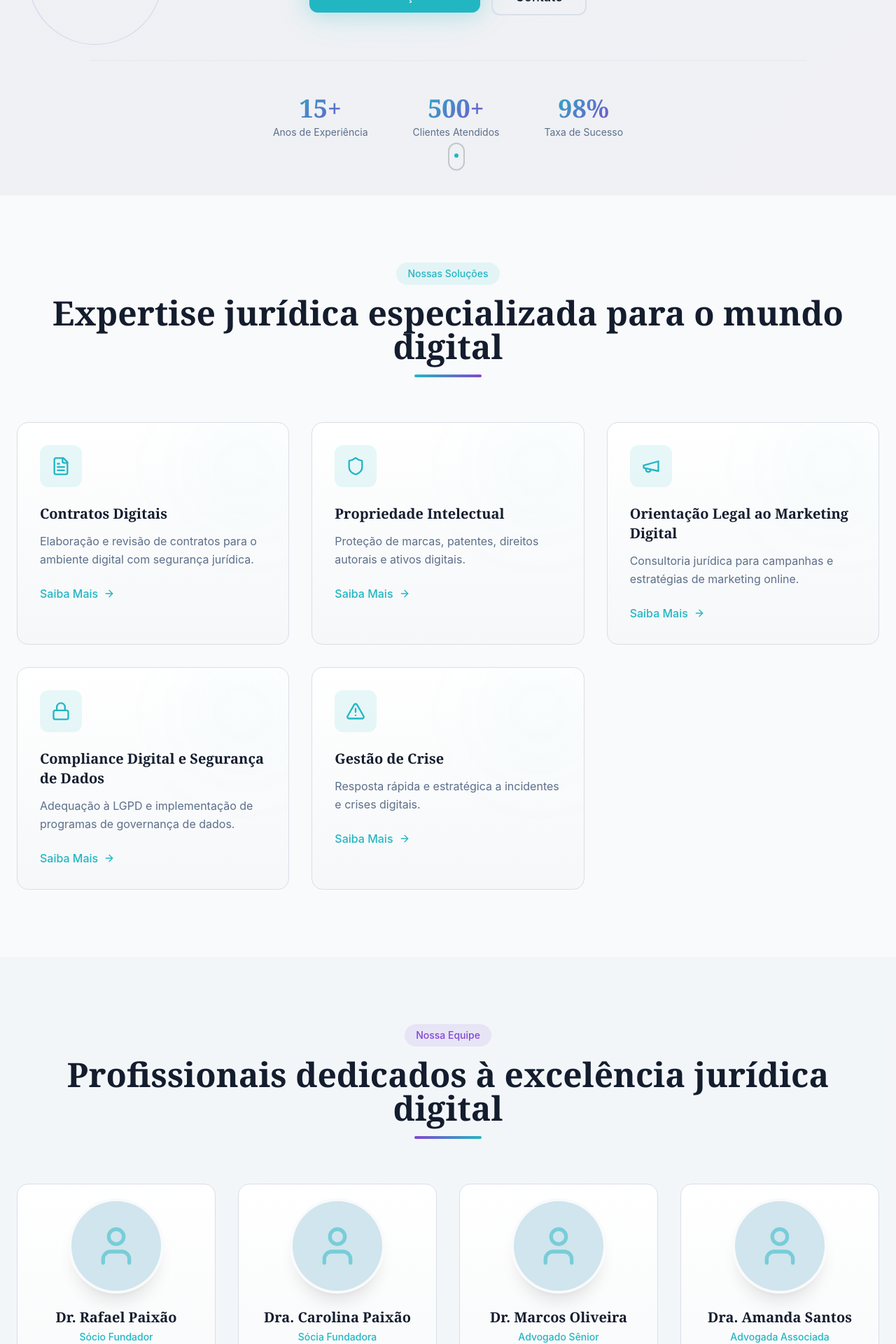
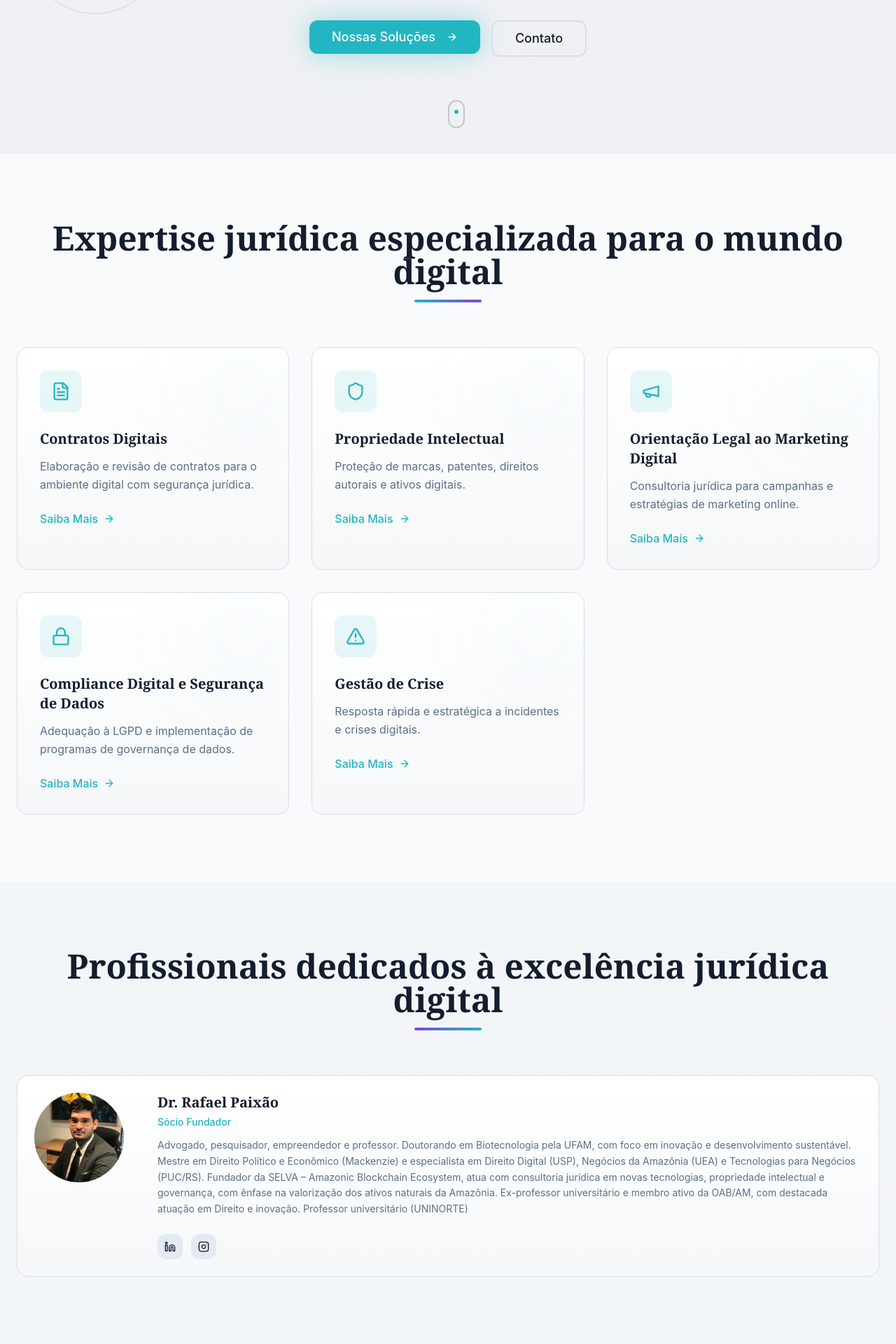
Before and after one commit to timoteobentes/paixao-paixao, a React (Vite) app: page / in a window 1280 px wide. Shown: the part 580-2500 px from the top of the page at 70% size. Built offline with nearby package versions, Linux system fonts and the light colour scheme.

Commit message:
feat: ajuste de time

```diff
--- a/src/components/Hero.tsx
+++ b/src/components/Hero.tsx
@@ -104,28 +104,6 @@ export const Hero = () => {
             </Button>
           </motion.div>
 
-          {/* Trust Indicators */}
-          <motion.div
-            initial={{ opacity: 0, y: 20 }}
-            animate={{ opacity: 1, y: 0 }}
-            transition={{ duration: 0.6, delay: 0.7 }}
-            className="mt-16 pt-12 border-t border-border/50"
-          >
-            <div className="flex flex-wrap justify-center gap-8 md:gap-16">
-              <div className="text-center">
-                <div className="text-3xl md:text-4xl font-serif font-bold text-gradient">15+</div>
-                <div className="text-sm text-muted-foreground mt-1">Anos de Experiência</div>
-              </div>
-              <div className="text-center">
-                <div className="text-3xl md:text-4xl font-serif font-bold text-gradient">500+</div>
-                <div className="text-sm text-muted-foreground mt-1">Clientes Atendidos</div>
-              </div>
-              <div className="text-center">
-                <div className="text-3xl md:text-4xl font-serif font-bold text-gradient">98%</div>
-                <div className="text-sm text-muted-foreground mt-1">Taxa de Sucesso</div>
-              </div>
-            </div>
-          </motion.div>
         </motion.div>
       </div>
 
--- a/src/components/ServicesSection.tsx
+++ b/src/components/ServicesSection.tsx
@@ -17,9 +17,6 @@ export const ServicesSection = () => {
           transition={{ duration: 0.6 }}
           className="text-center mb-16"
         >
-          <span className="inline-block px-4 py-1.5 rounded-full bg-accent/10 text-accent text-sm font-medium mb-4">
-            {t.services.title}
-          </span>
           <h2 className="text-3xl md:text-4xl lg:text-5xl font-serif font-bold text-foreground mb-4">
             {t.services.subtitle}
           </h2>
--- a/src/components/TeamCard.tsx
+++ b/src/components/TeamCard.tsx
@@ -19,22 +19,19 @@ export const TeamCard = ({ member, index }: TeamCardProps) => {
       transition={{ duration: 0.6, delay: index * 0.1 }}
     >
       <motion.div
-        className="group relative card-gradient rounded-2xl p-6 border border-border hover:border-accent/50 transition-all duration-500 text-center"
+        className="group relative card-gradient rounded-2xl p-6 border border-border hover:border-accent/50 transition-all duration-500 text-center flex"
         whileHover={{ y: -8 }}
         transition={{ type: 'spring', stiffness: 300 }}
       >
         {/* Avatar */}
-        <div className="relative mb-6 mx-auto">
-          <div className="w-32 h-32 mx-auto rounded-full bg-secondary overflow-hidden ring-4 ring-background shadow-xl group-hover:ring-accent/30 transition-all">
-            <div className="w-full h-full flex items-center justify-center bg-accent/10">
-              <User className="w-16 h-16 text-accent/50" />
-            </div>
-          </div>
+        <div className="relative flex-shrink-0">
+          <img src={member.image} alt={member.name} className="w-32 h-32 rounded-full object-cover" />
           {/* Glow effect */}
-          <div className="absolute inset-0 rounded-full bg-accent/20 blur-2xl opacity-0 group-hover:opacity-100 transition-opacity" />
+          {/* <div className="absolute inset-0 rounded-full bg-accent/20 blur-2xl opacity-0 group-hover:opacity-100 transition-opacity" /> */}
         </div>
 
         {/* Info */}
+        <div className="flex-1 text-start ml-12">
           <h3 className="text-xl font-serif font-semibold text-foreground mb-1">
             {member.name}
           </h3>
@@ -45,8 +42,7 @@ export const TeamCard = ({ member, index }: TeamCardProps) => {
             {member.bio[language]}
           </p>
 
-        {/* Social Links */}
-        <div className="flex justify-center gap-3">
+          <div className="flex items-start justify-start gap-3">
             {member.linkedin && (
               <motion.a
                 href={member.linkedin}
@@ -72,6 +68,7 @@ export const TeamCard = ({ member, index }: TeamCardProps) => {
               </motion.a>
             )}
           </div>
+        </div>
       </motion.div>
     </motion.div>
   );
--- a/src/components/TeamSection.tsx
+++ b/src/components/TeamSection.tsx
@@ -17,9 +17,6 @@ export const TeamSection = () => {
           transition={{ duration: 0.6 }}
           className="text-center mb-16"
         >
-          <span className="inline-block px-4 py-1.5 rounded-full bg-purple/10 text-purple text-sm font-medium mb-4">
-            {t.team.title}
-          </span>
           <h2 className="text-3xl md:text-4xl lg:text-5xl font-serif font-bold text-foreground mb-4">
             {t.team.subtitle}
           </h2>
@@ -27,7 +24,7 @@ export const TeamSection = () => {
         </motion.div>
 
         {/* Team Grid */}
-        <div className="grid grid-cols-1 sm:grid-cols-2 lg:grid-cols-4 gap-8">
+        <div className="grid grid-cols-1">
           {teamMembers.map((member, index) => (
             <TeamCard key={member.id} member={member} index={index} />
           ))}
--- a/src/data/team.ts
+++ b/src/data/team.ts
@@ -23,55 +23,11 @@ export const teamMembers: TeamMember[] = [
       en: 'Founding Partner',
     },
     bio: {
-      pt: 'Especialista em Direito Digital com mais de 15 anos de experiência. Mestre em Proteção de Dados pela USP.',
-      en: 'Digital Law specialist with over 15 years of experience. Master in Data Protection from USP.',
+      pt: 'Advogado, pesquisador, empreendedor e professor. Doutorando em Biotecnologia pela UFAM, com foco em inovação e desenvolvimento sustentável. Mestre em Direito Político e Econômico (Mackenzie) e especialista em Direito Digital (USP), Negócios da Amazônia (UEA) e Tecnologias para Negócios (PUC/RS). Fundador da SELVA – Amazonic Blockchain Ecosystem, atua com consultoria jurídica em novas tecnologias, propriedade intelectual e governança, com ênfase na valorização dos ativos naturais da Amazônia. Ex-professor universitário e membro ativo da OAB/AM, com destacada atuação em Direito e inovação. Professor universitário (UNINORTE)',
+      en: "Lawyer, researcher, entrepreneur, and professor. PhD candidate in Biotechnology at UFAM, focusing on innovation and sustainable development. Master's degree in Political and Economic Law (Mackenzie) and specialist in Digital Law (USP), Amazonian Business (UEA), and Technologies for Business (PUC/RS). Founder of SELVA – Amazonian Blockchain Ecosystem, he works as a legal consultant in new technologies, intellectual property, and governance, with an emphasis on valuing the natural assets of the Amazon. Former university professor and active member of the OAB/AM (Brazilian Bar Association, Amazonas chapter), with a distinguished career in Law and innovation. University professor (UNINORTE).",
     },
-    image: '/placeholder.svg',
+    image: '/rafael-paixao.png',
     linkedin: 'https://linkedin.com',
     instagram: 'https://instagram.com',
-  },
-  {
-    id: '2',
-    name: 'Dra. Carolina Paixão',
-    role: {
-      pt: 'Sócia Fundadora',
-      en: 'Founding Partner',
-    },
-    bio: {
-      pt: 'Especialista em Propriedade Intelectual e Contratos Digitais. Doutora em Direito pela PUC-SP.',
-      en: 'Specialist in Intellectual Property and Digital Contracts. PhD in Law from PUC-SP.',
-    },
-    image: '/placeholder.svg',
-    linkedin: 'https://linkedin.com',
-    instagram: 'https://instagram.com',
-  },
-  {
-    id: '3',
-    name: 'Dr. Marcos Oliveira',
-    role: {
-      pt: 'Advogado Sênior',
-      en: 'Senior Associate',
-    },
-    bio: {
-      pt: 'Especialista em Compliance Digital e LGPD. Certificado em Data Privacy pela IAPP.',
-      en: 'Specialist in Digital Compliance and LGPD. Certified in Data Privacy by IAPP.',
-    },
-    image: '/placeholder.svg',
-    linkedin: 'https://linkedin.com',
-  },
-  {
-    id: '4',
-    name: 'Dra. Amanda Santos',
-    role: {
-      pt: 'Advogada Associada',
-      en: 'Associate',
-    },
-    bio: {
-      pt: 'Especialista em Gestão de Crise e Marketing Digital. MBA em Comunicação Corporativa.',
-      en: 'Specialist in Crisis Management and Digital Marketing. MBA in Corporate Communication.',
-    },
-    image: '/placeholder.svg',
-    linkedin: 'https://linkedin.com',
-    instagram: 'https://instagram.com',
-  },
+  }
 ];
```
Also changed, not shown: public/rafael-paixao.png (added). Lines whose indentation alone changed are shown as unchanged.
